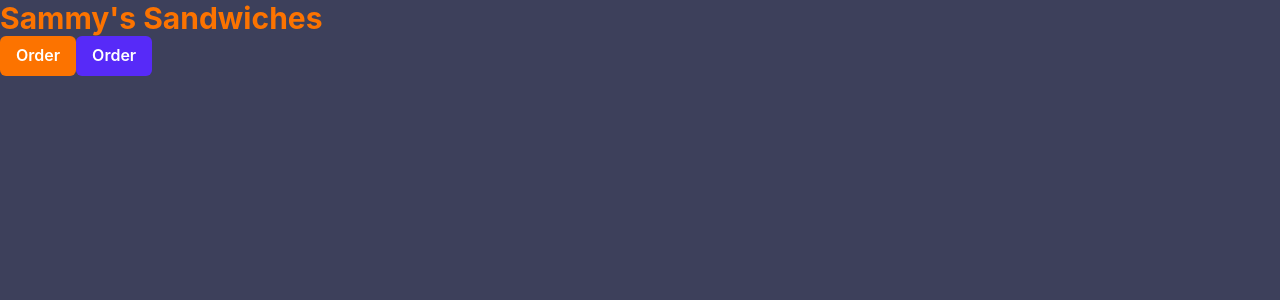
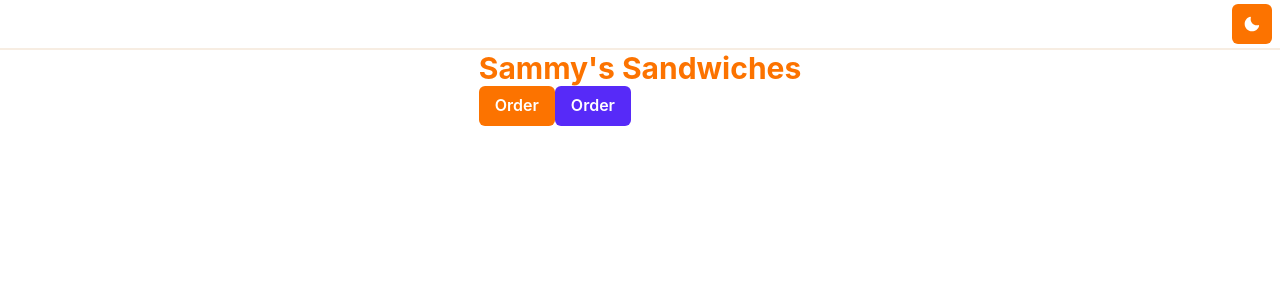
Before and after one commit to sambencivengo/rails-sandwich-shop, a Next.js app in the folder client/: page / in a window 1280 px wide. Shown: the top 300 px of the page. Built offline with nearby package versions, Linux system fonts and the light colour scheme; no server answers.

Commit message:
more styling adjustments

```diff
--- /dev/null
+++ b/client/components/layout/Header.tsx
@@ -0,0 +1,41 @@
+import { colors } from '@/theme/theme';
+import { MoonIcon, SunIcon } from '@chakra-ui/icons';
+import {
+	IconButton,
+	Flex,
+	Box,
+	useColorMode,
+	Center,
+	useColorModeValue,
+} from '@chakra-ui/react';
+
+import React from 'react';
+
+interface HeaderProps {}
+
+export const Header: React.FC<HeaderProps> = ({}) => {
+	const { toggleColorMode } = useColorMode();
+
+	// const [colorMode, setColorMode] = React.useState<'light' | 'dark'>('light');
+
+	return (
+		<Flex
+			justifyContent={'space-between'}
+			h={'50px'}
+			borderBottom={useColorModeValue(
+				`2px solid ${colors.whitish}`,
+				`2px solid ${colors.darkPurple}`
+			)}
+		>
+			<Box></Box>
+			<Center pr={2}>
+				<IconButton
+					variant={useColorModeValue('cta', 'solid')}
+					aria-label="color mode switch"
+					onClick={toggleColorMode}
+					icon={useColorModeValue(<MoonIcon />, <SunIcon />)}
+				/>
+			</Center>
+		</Flex>
+	);
+};
--- /dev/null
+++ b/client/components/layout/Layout.tsx
@@ -0,0 +1,14 @@
+import { Center } from '@chakra-ui/react';
+import { Header } from './Header';
+
+interface LayoutProps {
+	children: React.ReactNode;
+}
+export const Layout = ({ children }: LayoutProps) => (
+	<>
+		<Header />
+		<Center>
+			<main>{children}</main>
+		</Center>
+	</>
+);
--- /dev/null
+++ b/client/components/layout/index.ts
@@ -0,0 +1 @@
+export * from './Layout';
--- a/client/package.json
+++ b/client/package.json
@@ -9,6 +9,7 @@
 		"lint": "next lint"
 	},
 	"dependencies": {
+		"@chakra-ui/icons": "^2.0.17",
 		"@chakra-ui/react": "^2.5.0",
 		"@emotion/react": "^11.10.5",
 		"@emotion/styled": "^11.10.5",
--- a/client/pages/_app.tsx
+++ b/client/pages/_app.tsx
@@ -2,12 +2,15 @@ import type { AppProps } from 'next/app';
 import { ChakraProvider } from '@chakra-ui/react';
 import { theme } from '@/theme/theme';
 import { SandwichProvider } from '@/components/SandwichProvider';
+import { Layout } from '@/components/layout';
 
 export default function App({ Component, pageProps }: AppProps) {
 	return (
 		<ChakraProvider theme={theme}>
 			<SandwichProvider>
-				<Component {...pageProps} />
+				<Layout>
+					<Component {...pageProps} />
+				</Layout>
 			</SandwichProvider>
 		</ChakraProvider>
 	);
--- a/client/theme/theme.ts
+++ b/client/theme/theme.ts
@@ -1,10 +1,8 @@
 import { extendTheme, StyleFunctionProps, ThemeConfig } from '@chakra-ui/react';
-import { inputAnatomy } from '@chakra-ui/anatomy';
 import { mode } from '@chakra-ui/theme-tools';
 
 const config: ThemeConfig = {
-	initialColorMode: 'dark',
-	useSystemColorMode: true,
+	initialColorMode: 'light',
 };
 
 export const colors = {
@@ -12,7 +10,8 @@ export const colors = {
 	orange: '#FC7300',
 	darkOrange: '#7a4300',
 	white: '#FFFFFF',
-	darkPurple: '#3d405b',
+	greyPurple: '#3d405b',
+	darkPurple: '#301934',
 	whitish: '#f7ede2',
 	black: '#000000',
 };
@@ -51,7 +50,7 @@ export const theme = extendTheme({
 		global: (props: StyleFunctionProps) => ({
 			body: {
 				color: mode(colors.white, colors.black)(props),
-				backgroundColor: mode(colors.white, colors.darkPurple)(props),
+				backgroundColor: mode(colors.white, colors.greyPurple)(props),
 			},
 			// '::-webkit-scrollbar': { display: 'none' },
 			'#hubspot-messages-iframe-container': {
```
Also changed, not shown: 1 other file (tests, documents, lock files or other folders).
